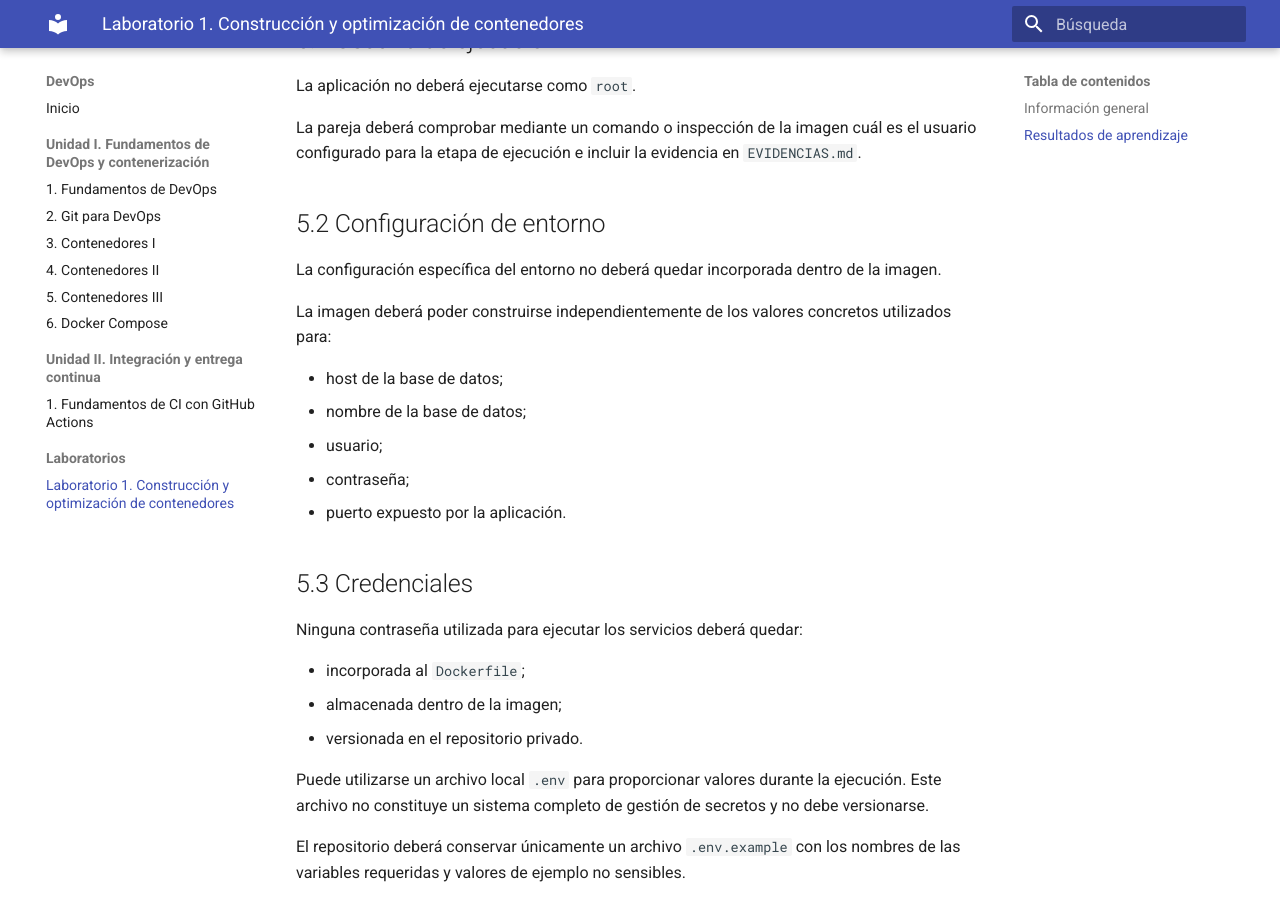
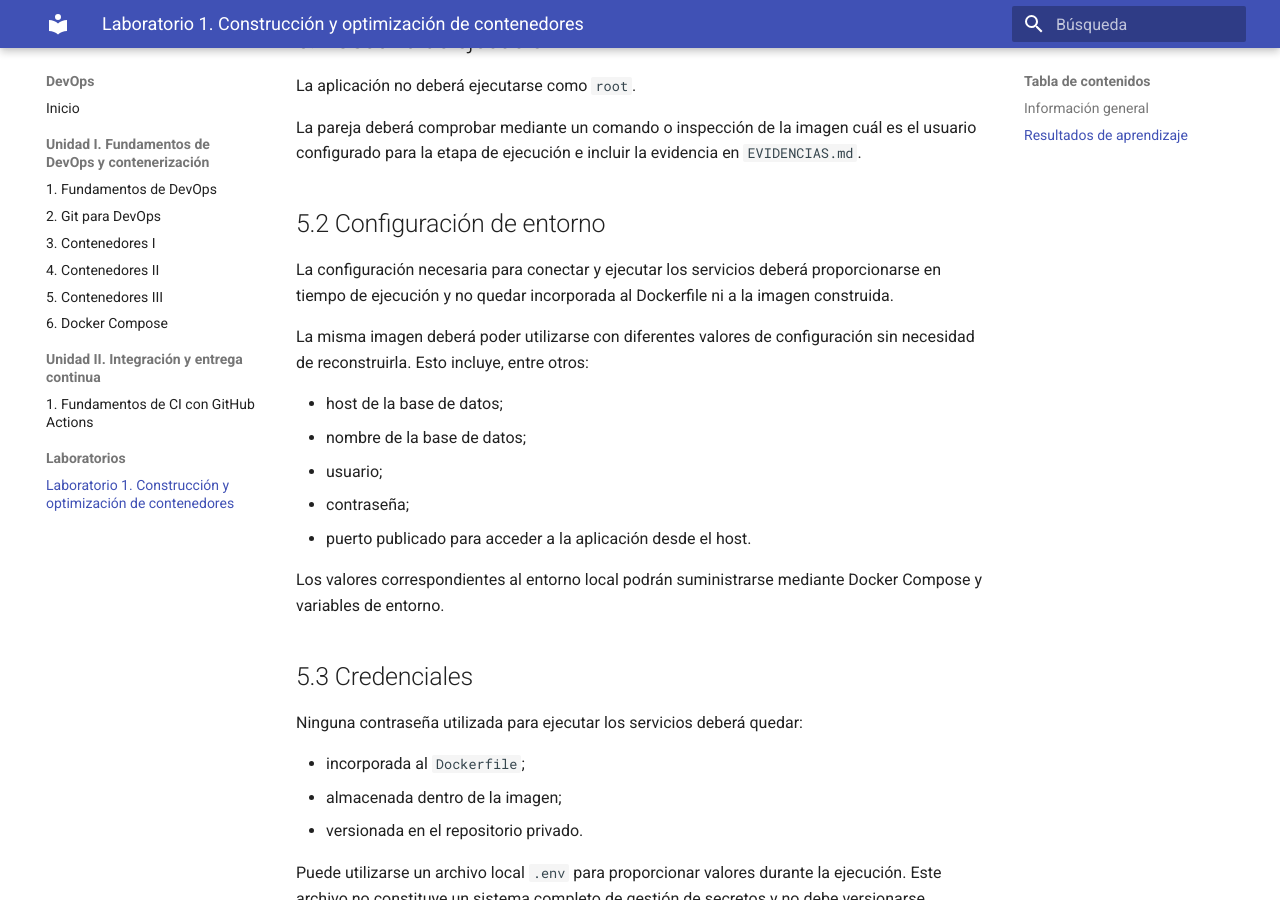
Before and after one commit to guillermocalderon2021/devops-2026, an MkDocs documentation site: the page built from docs/labs/lab01_contenedores.md, in a window 1280 px wide and 900 px high, scrolled down 5452 px. Built offline with MkDocs 1.6.1 and Material for MkDocs 9.7.7, drawn with Linux system fonts in a browser that asks for light colours; some of the changed text lies outside the part shown.

Commit message:
Improving lab instructions

```diff
--- a/docs/labs/lab01_contenedores.md
+++ b/docs/labs/lab01_contenedores.md
@@ -18,7 +18,7 @@ El objetivo no es modificar la lógica de negocio de la aplicación. El trabajo
 
 ## Resultados de aprendizaje
 
-Al finalizar el laboratorio, la pareja deberá ser capaz de:
+Al finalizar el laboratorio, los estudiantes deberán ser capaces de:
 
 1. analizar una configuración de contenedores e identificar decisiones que afectan el tamaño de la imagen, la reproducibilidad, el uso de caché, la seguridad y la configuración;
 2. construir una imagen de contenedor utilizando apropiadamente el contexto de construcción, `.dockerignore`, caché y multi-stage builds;
@@ -186,15 +186,17 @@ La pareja deberá comprobar mediante un comando o inspección de la imagen cuál
 
 ## 5.2 Configuración de entorno
 
-La configuración específica del entorno no deberá quedar incorporada dentro de la imagen.
+La configuración necesaria para conectar y ejecutar los servicios deberá proporcionarse en tiempo de ejecución y no quedar incorporada al Dockerfile ni a la imagen construida.
 
-La imagen deberá poder construirse independientemente de los valores concretos utilizados para:
+La misma imagen deberá poder utilizarse con diferentes valores de configuración sin necesidad de reconstruirla. Esto incluye, entre otros:
 
 - host de la base de datos;
 - nombre de la base de datos;
 - usuario;
 - contraseña;
-- puerto expuesto por la aplicación.
+- puerto publicado para acceder a la aplicación desde el host.
+
+Los valores correspondientes al entorno local podrán suministrarse mediante Docker Compose y variables de entorno.
 
 ## 5.3 Credenciales
 
```
Also changed, not shown: other parts of docs/labs/lab01_contenedores.md (+3 -4 lines), docs/index.md (+1 -1 lines).
